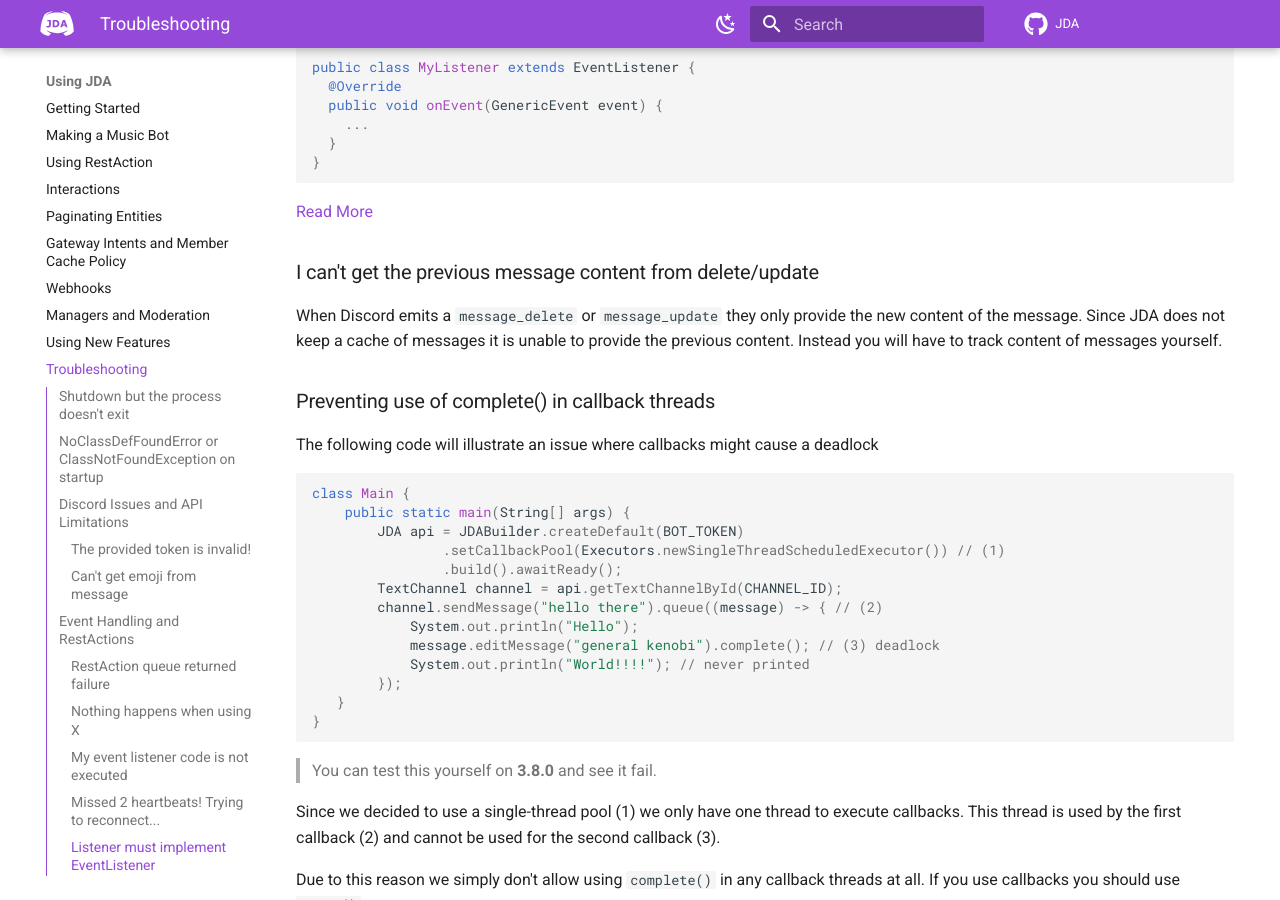
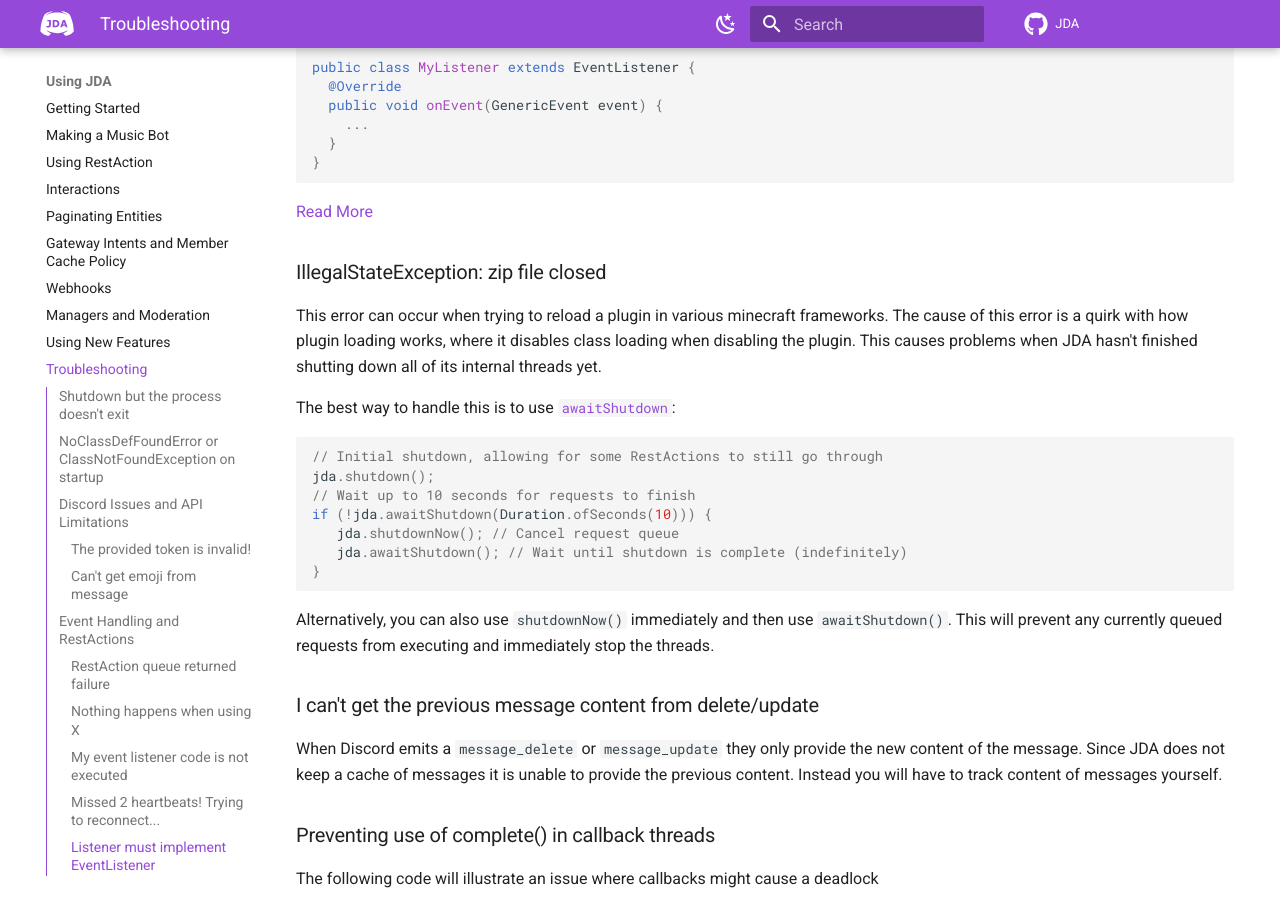
Before and after one commit to discord-jda/JDA-Website, an MkDocs documentation site: the page built from docs/using-jda/troubleshooting.md, in a window 1280 px wide and 900 px high, scrolled down 4167 px. Built offline with MkDocs 1.6.1 and Material for MkDocs 9.7.7, drawn with Linux system fonts in a browser that asks for light colours; comment, search, counter and statistics services are not loaded.

Commit message:
Add zip file closed to troubleshooting guide

````diff
--- a/docs/using-jda/troubleshooting.md
+++ b/docs/using-jda/troubleshooting.md
@@ -182,6 +182,27 @@ public class MyListener extends EventListener {
 [Read More](../introduction/events.md)
 
 
+
+### IllegalStateException: zip file closed
+
+This error can occur when trying to reload a plugin in various minecraft frameworks. The cause of this error is a quirk with how plugin loading works, where it disables class loading when disabling the plugin. This causes problems when JDA hasn't finished shutting down all of its internal threads yet.
+
+The best way to handle this is to use [`awaitShutdown`](https://ci.dv8tion.net/job/JDA5/javadoc/net/dv8tion/jda/api/JDA.html#awaitShutdown(java.time.Duration)):
+
+```java
+// Initial shutdown, allowing for some RestActions to still go through
+jda.shutdown();
+// Wait up to 10 seconds for requests to finish
+if (!jda.awaitShutdown(Duration.ofSeconds(10))) {
+   jda.shutdownNow(); // Cancel request queue
+   jda.awaitShutdown(); // Wait until shutdown is complete (indefinitely)
+}
+```
+
+Alternatively, you can also use `shutdownNow()` immediately and then use `awaitShutdown()`. This will prevent any currently queued requests from executing and immediately stop the threads.
+
+
+
 ### I can't get the previous message content from delete/update
 
 When Discord emits a `message_delete` or `message_update` they only provide the new content of the message. Since JDA does not keep a cache of messages it is unable to provide the previous content. Instead you will have to track content of messages yourself.
````
